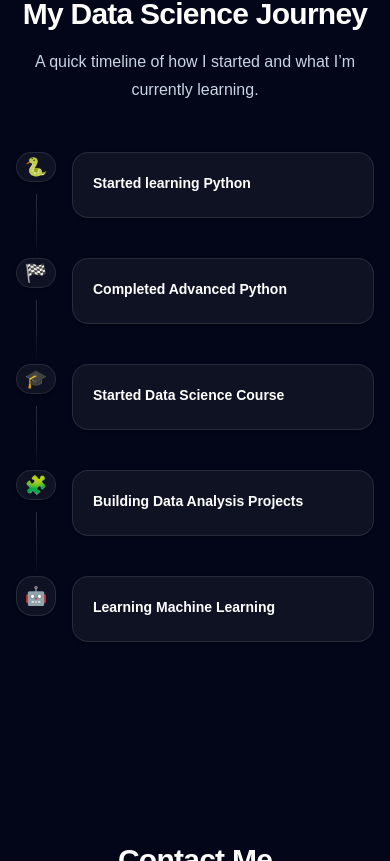
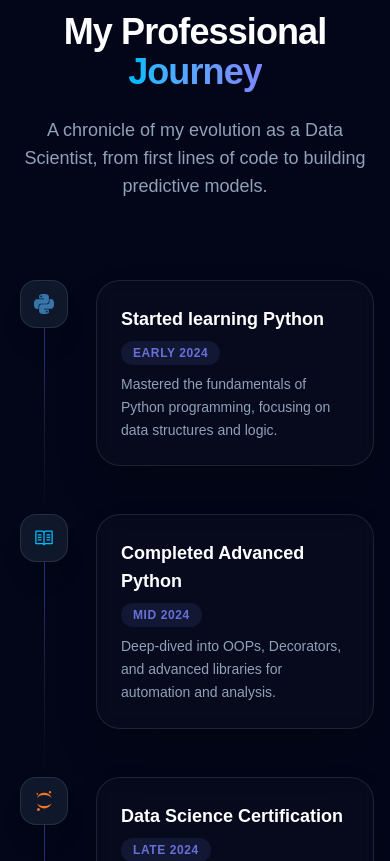
Before and after one commit to mohitmishra8921/portfolio, a Next.js app: page / in a window 390 px wide. Shown: the part 7163-8024 px from the top of the page. Built offline with nearby package versions, Linux system fonts and the light colour scheme.

Commit message:
redesign journey section with professional icons and timeline

```diff
--- a/components/Journey.jsx
+++ b/components/Journey.jsx
@@ -1,49 +1,74 @@
 "use client";
 
 import { motion } from "framer-motion";
+import { SiPython, SiJupyter, SiTensorflow } from "react-icons/si";
+import { VscBook, VscRocket, VscBeaker } from "react-icons/vsc";
 
 const MILESTONES = [
   {
     title: "Started learning Python",
-    icon: "🐍",
+    description: "Mastered the fundamentals of Python programming, focusing on data structures and logic.",
+    icon: <SiPython className="text-[#3776AB]" />,
+    date: "Early 2024"
   },
   {
     title: "Completed Advanced Python",
-    icon: "🏁",
+    description: "Deep-dived into OOPs, Decorators, and advanced libraries for automation and analysis.",
+    icon: <VscBook className="text-sky-400" />,
+    date: "Mid 2024"
   },
   {
-    title: "Started Data Science Course",
-    icon: "🎓",
+    title: "Data Science Certification",
+    description: "Enrolled in a comprehensive Data Science track covering statistics and data processing.",
+    icon: <SiJupyter className="text-[#F37626]" />,
+    date: "Late 2024"
   },
   {
-    title: "Building Data Analysis Projects",
-    icon: "🧩",
+    title: "Building Data Projects",
+    description: "Developing end-to-end projects like Netflix Analysis and IPL Analytics using real-world datasets.",
+    icon: <VscBeaker className="text-fuchsia-400" />,
+    date: "Ongoing"
   },
   {
-    title: "Learning Machine Learning",
-    icon: "🤖",
+    title: "Exploring Machine Learning",
+    description: "Currently mastering Scikit-Learn and XGBoost for predictive modeling and valuation.",
+    icon: <SiTensorflow className="text-[#FF6F00]" />,
+    date: "Current Focus"
   },
 ];
 
-function TimelineItem({ title, icon, isLast }) {
+function TimelineItem({ title, description, icon, date, isLast }) {
   return (
-    <div className="relative grid grid-cols-[2.5rem_1fr] gap-4">
+    <div className="relative grid grid-cols-[3.5rem_1fr] gap-6 group">
       <div className="relative flex flex-col items-center">
-        <div className="flex h-10 w-10 items-center justify-center rounded-2xl border border-white/10 bg-white/5 text-lg shadow-sm shadow-black/20">
+        <motion.div
+          whileHover={{ scale: 1.1, rotate: 5 }}
+          className="z-10 flex h-12 w-12 items-center justify-center rounded-2xl border border-white/10 bg-slate-900 text-xl shadow-xl transition-all group-hover:border-indigo-500/50 group-hover:shadow-indigo-500/20"
+        >
           {icon}
-        </div>
-        {isLast ? null : (
-          <div className="mt-3 h-full w-px bg-gradient-to-b from-white/15 via-white/10 to-transparent" />
+        </motion.div>
+        {!isLast && (
+          <div className="absolute top-12 bottom-0 w-px bg-gradient-to-b from-indigo-500/50 via-white/10 to-transparent" />
         )}
       </div>
 
-      <div className="pb-10">
-        <div className="rounded-2xl border border-white/10 bg-white/5 p-5 shadow-sm shadow-black/20 transition hover:-translate-y-0.5 hover:border-white/20 hover:bg-white/10">
-          <p className="text-sm font-semibold text-white">{title}</p>
-          <p className="mt-1 text-sm leading-6 text-slate-300">
-            {" "}
+      <div className="pb-12">
+        <motion.div
+          whileHover={{ x: 4 }}
+          className="rounded-3xl border border-white/10 bg-white/[0.02] p-6 shadow-2xl backdrop-blur-sm transition-all group-hover:border-indigo-500/20 group-hover:bg-white/[0.04]"
+        >
+          <div className="flex flex-wrap items-center justify-between gap-2 mb-2">
+            <h3 className="text-lg font-bold text-white group-hover:text-indigo-300 transition-colors">
+              {title}
+            </h3>
+            <span className="text-xs font-semibold uppercase tracking-wider text-indigo-400/80 bg-indigo-400/10 px-3 py-1 rounded-full">
+              {date}
+            </span>
+          </div>
+          <p className="text-sm leading-relaxed text-slate-400 group-hover:text-slate-300 transition-colors">
+            {description}
           </p>
-        </div>
+        </motion.div>
       </div>
     </div>
   );
@@ -51,39 +76,46 @@ function TimelineItem({ title, icon, isLast }) {
 
 export default function Journey() {
   return (
-    <section id="journey" className="bg-slate-950 px-4 py-20">
+    <section id="journey" className="relative bg-slate-950 px-4 py-24 overflow-hidden">
+      {/* Background decoration */}
+      <div className="absolute top-0 right-0 -z-10 h-64 w-64 rounded-full bg-indigo-500/5 blur-3xl" />
+      <div className="absolute bottom-0 left-0 -z-10 h-64 w-64 rounded-full bg-sky-500/5 blur-3xl" />
+
       <div className="mx-auto w-full max-w-6xl">
         <motion.div
-          initial={{ opacity: 0, y: 18 }}
+          initial={{ opacity: 0, y: 20 }}
           whileInView={{ opacity: 1, y: 0 }}
-          viewport={{ once: true, amount: 0.2 }}
-          transition={{ duration: 0.6, ease: [0.22, 1, 0.36, 1] }}
-          className="mb-12 text-center"
+          viewport={{ once: true }}
+          className="mb-20 text-center"
         >
-          <h2 className="text-3xl font-bold tracking-tight text-white sm:text-4xl">
-            My Data Science Journey
+          <h2 className="text-4xl font-bold tracking-tight text-white sm:text-5xl">
+            My Professional <span className="text-transparent bg-clip-text bg-gradient-to-r from-sky-400 to-indigo-400">Journey</span>
           </h2>
-          <p className="mx-auto mt-4 max-w-2xl text-base leading-7 text-slate-300">
-            A quick timeline of how I started and what I’m currently learning.
+          <p className="mx-auto mt-6 max-w-2xl text-lg text-slate-400">
+            A chronicle of my evolution as a Data Scientist, from first lines of code to building predictive models.
           </p>
         </motion.div>
 
-        <div className="mx-auto max-w-3xl">
-          <motion.div
-            initial={{ opacity: 0, y: 18 }}
-            whileInView={{ opacity: 1, y: 0 }}
-            viewport={{ once: true, amount: 0.2 }}
-            transition={{ duration: 0.6, delay: 0.05, ease: [0.22, 1, 0.36, 1] }}
-          >
+        <div className="mx-auto max-w-4xl">
+          <div className="relative">
             {MILESTONES.map((m, idx) => (
-              <TimelineItem
+              <motion.div
                 key={m.title}
-                title={m.title}
-                icon={m.icon}
-                isLast={idx === MILESTONES.length - 1}
-              />
+                initial={{ opacity: 0, x: -20 }}
+                whileInView={{ opacity: 1, x: 0 }}
+                viewport={{ once: true }}
+                transition={{ delay: idx * 0.1 }}
+              >
+                <TimelineItem
+                  title={m.title}
+                  description={m.description}
+                  icon={m.icon}
+                  date={m.date}
+                  isLast={idx === MILESTONES.length - 1}
+                />
+              </motion.div>
             ))}
-          </motion.div>
+          </div>
         </div>
       </div>
     </section>
```
